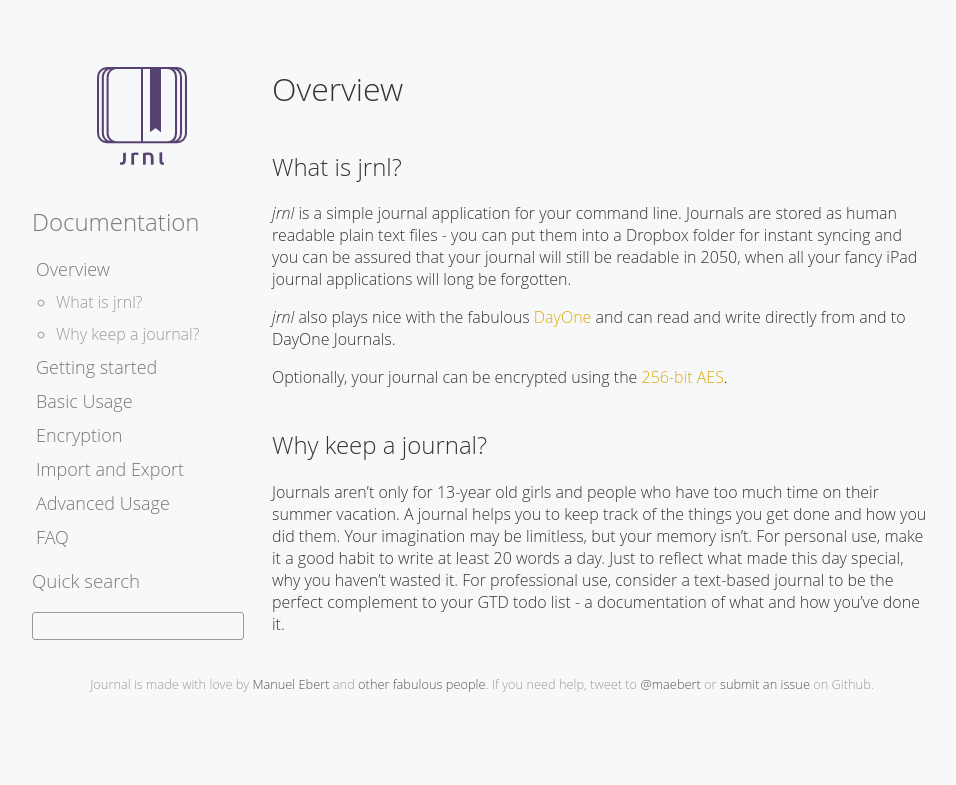
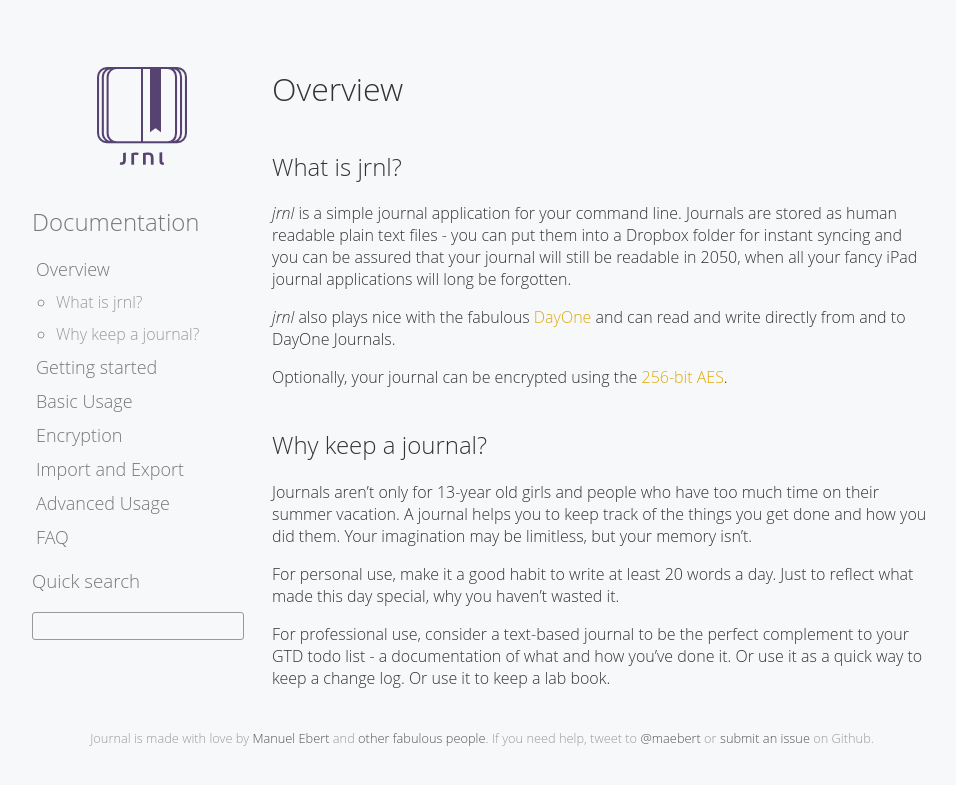
Before and after one commit to jrnl-org/jrnl, a Sphinx documentation site: the page built from docs/overview.rst, in a window 1280 px wide. Shown: the top 785 px of the page, without its empty margins (158-1114 px from the left). Built offline with Sphinx 7.4.7, drawn with Linux system fonts in a browser that asks for light colours.

Commit message:
Smal doc fixes (fixes #115)

```diff
--- a/docs/export.rst
+++ b/docs/export.rst
@@ -14,6 +14,8 @@
 
 List of all entries
 -------------------
+
+::
 
     jrnl --short
 
--- a/docs/overview.rst
+++ b/docs/overview.rst
@@ -15,4 +15,8 @@
 Why keep a journal?
 -------------------
 
-Journals aren't only for 13-year old girls and people who have too much time on their summer vacation. A journal helps you to keep track of the things you get done and how you did them. Your imagination may be limitless, but your memory isn't. For personal use, make it a good habit to write at least 20 words a day. Just to reflect what made this day special, why you haven't wasted it. For professional use, consider a text-based journal to be the perfect complement to your GTD todo list - a documentation of what and how you've done it.
+Journals aren't only for 13-year old girls and people who have too much time on their summer vacation. A journal helps you to keep track of the things you get done and how you did them. Your imagination may be limitless, but your memory isn't.
+
+For personal use, make it a good habit to write at least 20 words a day. Just to reflect what made this day special, why you haven't wasted it.
+
+For professional use, consider a text-based journal to be the perfect complement to your GTD todo list - a documentation of what and how you've done it. Or use it as a quick way to keep a change log. Or use it to keep a lab book.
```
